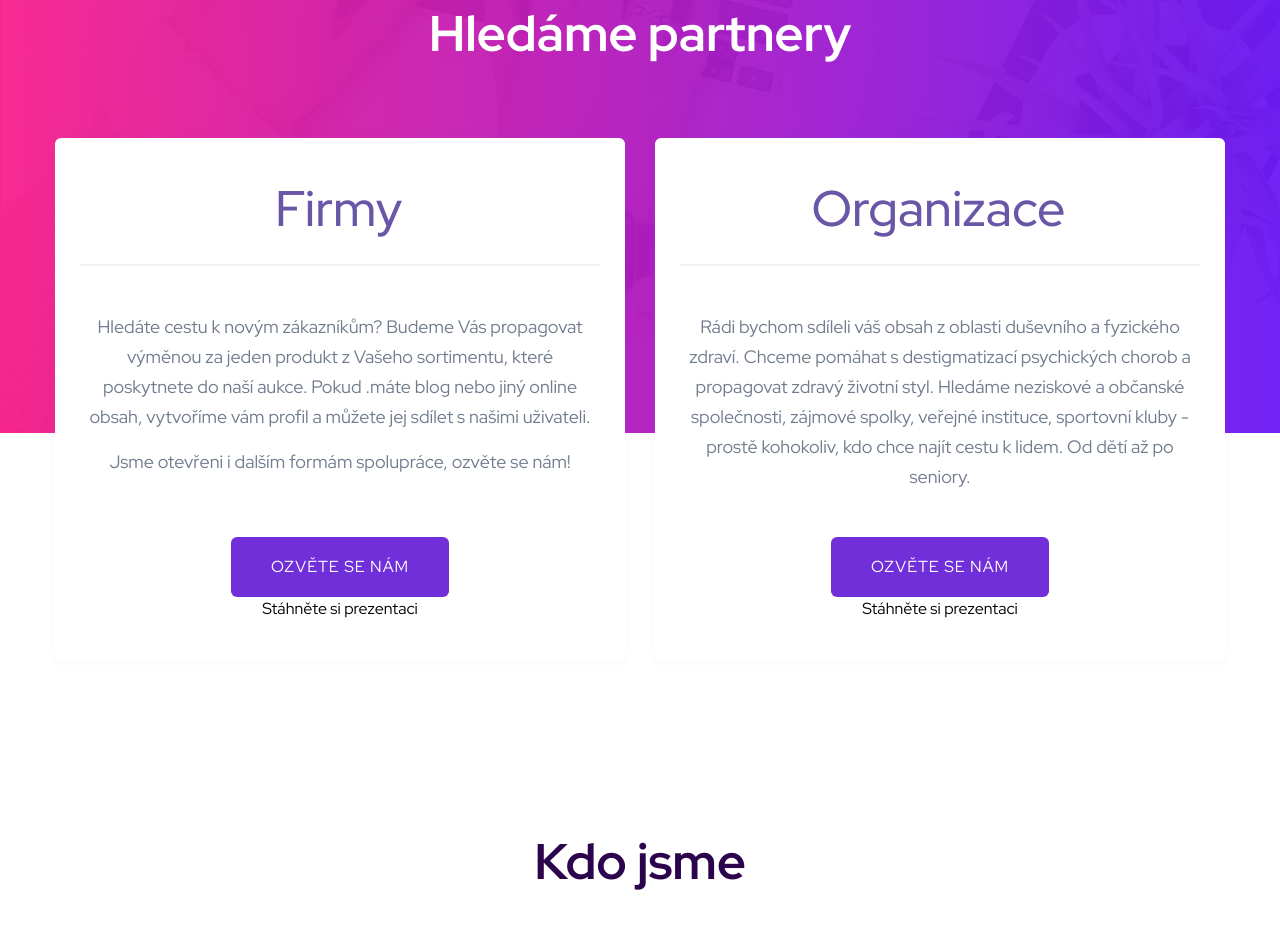
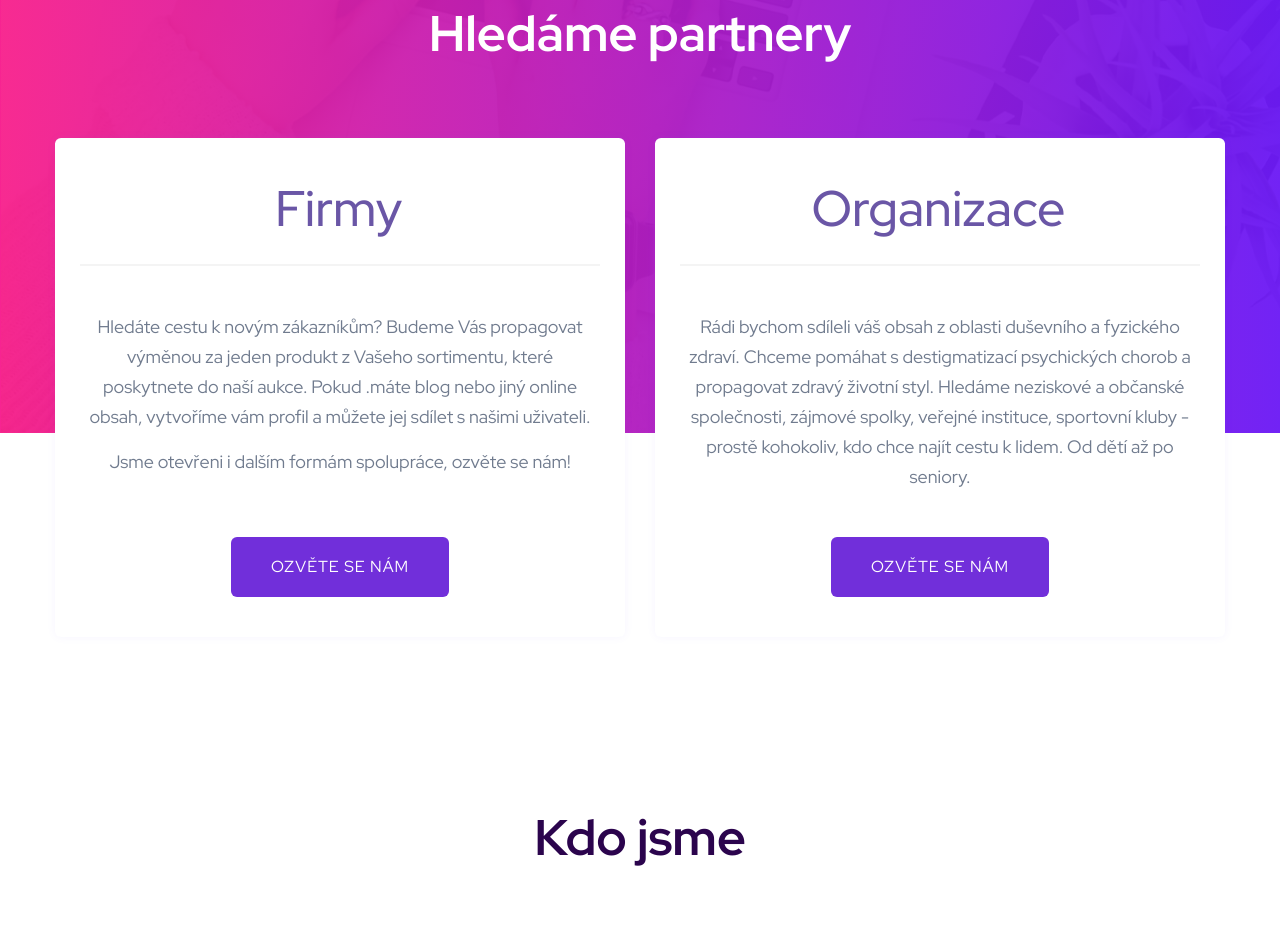
Before and after one commit to morbicer/morbicer.github.io, a website: page index.html in a window 1280 px wide. Shown: the part 3160-4098 px from the top of the page. Drawn offline with Linux system fonts and the light colour scheme.

Commit message:
hide prezentace

```diff
--- a/index.html
+++ b/index.html
@@ -303,7 +303,7 @@
                                 </div>
                                 <div>
                                     <a href="mailto:info@jdeto.app" class="btn card-btn1">Ozvěte se nám</a>
-                                    <a href="#" style="display:block;color:#000;">Stáhněte si prezentaci</a>
+                                    <!-- <a href="#" style="display:block;color:#000;">Stáhněte si prezentaci</a> -->
                                 </div>
                             </div>
                         </div>
@@ -323,7 +323,7 @@
                                 </div>
                                 <div
                                     ><a href="mailto:info@jdeto.app" class="btn card-btn1">Ozvěte se nám</a>
-                                    <a href="#" style="display:block;color:#000;">Stáhněte si prezentaci</a>
+                                    <!-- <a href="#" style="display:block;color:#000;">Stáhněte si prezentaci</a> -->
                                 </div>
                             </div>
                         </div>
```
